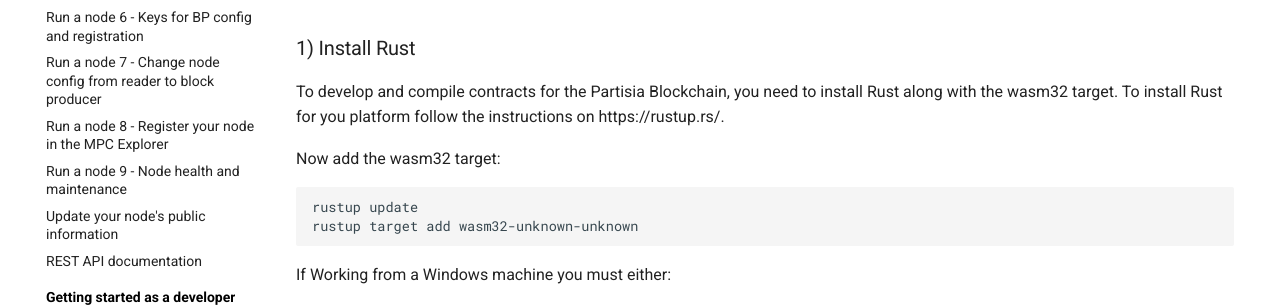
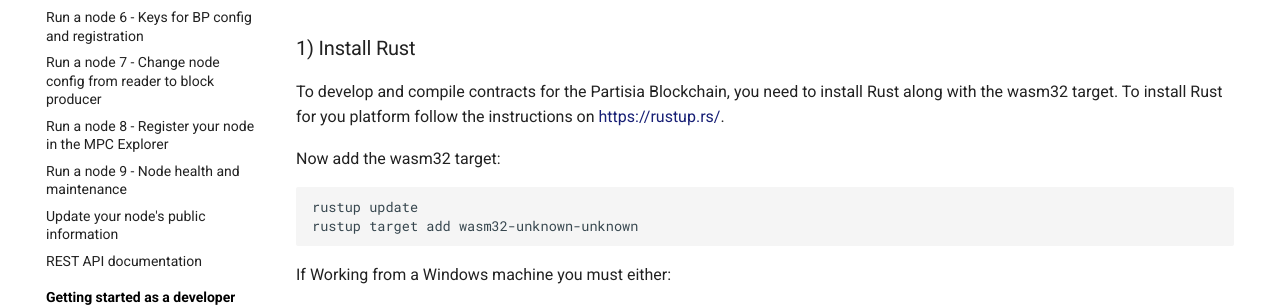
Before and after one commit to 0xSero/partisia-docs, an MkDocs documentation site: the page built from docs/download-sdk.md, in a window 1280 px wide and 1099 px high. Shown: the part 147-454 px from the top of the window. Built offline with MkDocs 1.6.1 and Material for MkDocs 9.7.7, drawn with Linux system fonts in a browser that asks for light colours; a script that is not in the unit is left out.

Commit message:
clickable link

```diff
--- a/docs/download-sdk.md
+++ b/docs/download-sdk.md
@@ -1,7 +1,7 @@
 # Download the software development kit
 
 ### 1) Install Rust
-To develop and compile contracts for the Partisia Blockchain, you need to install Rust along with the wasm32 target. To install Rust for you platform follow the instructions on https://rustup.rs/.
+To develop and compile contracts for the Partisia Blockchain, you need to install Rust along with the wasm32 target. To install Rust for you platform follow the instructions on <https://rustup.rs/>.
 
 Now add the wasm32 target:
 
```
